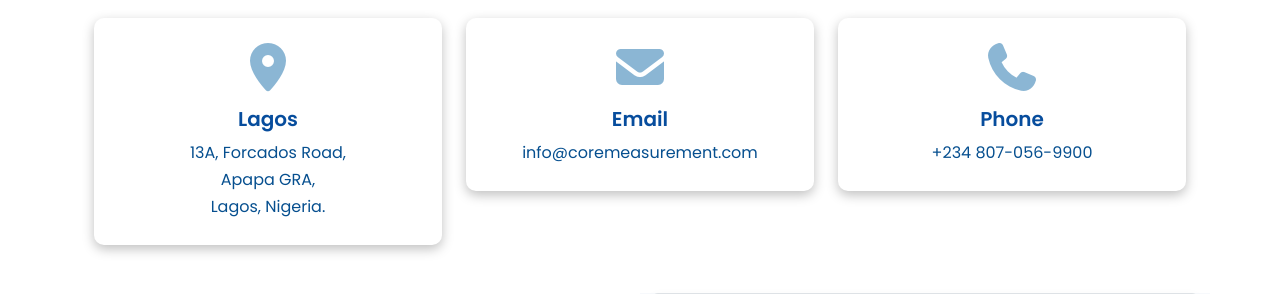
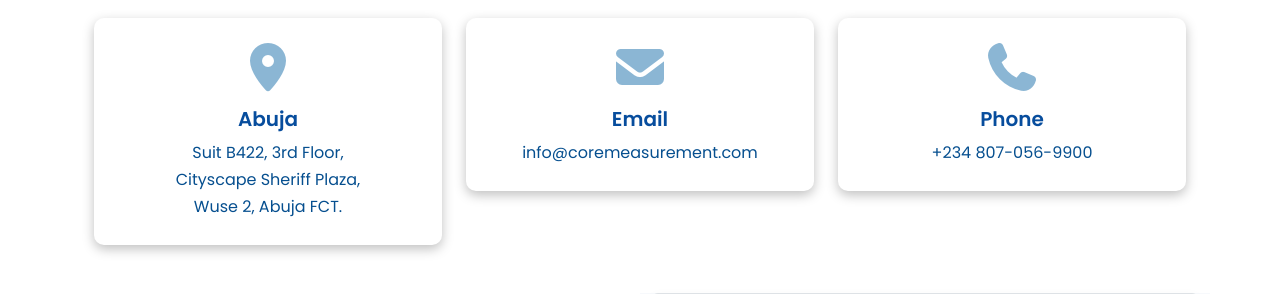
Before and after one commit to lookshines/core-measurement, a Django app: page //contact in a window 1280 px wide. Shown: the part 851-1145 px from the top of the page. Run offline with Django 5.2, Linux system fonts and the light colour scheme; some libraries are stand-ins or nearby versions.

Commit message:
updated address in contact page

```diff
--- a/templates/contact.html
+++ b/templates/contact.html
@@ -33,11 +33,11 @@
                                 <div class="icon-wrapper mb-3 position-relative">
                                     <i class="fa-solid fa-location-dot"></i>
                                 </div>
-                                <h3 class="h5 fw-semibold mb-2">Lagos</h3>
+                                <h3 class="h5 fw-semibold mb-2">Abuja</h3>
                                 <p class="mb-0">
-                                    13A, Forcados Road,<br>
-                                    Apapa GRA,<br>
-                                    Lagos, Nigeria.
+                                    Suit B422, 3rd Floor,<br>
+                                    Cityscape Sheriff Plaza,<br>
+                                    Wuse 2, Abuja FCT.
                                 </p>
                             </div>
                         </div>
@@ -73,7 +73,7 @@
 
                 <!-- Contact Form -->
                 <div class="col-12 col-lg-6">
-                    <iframe src="https://www.google.com/maps/embed?pb=!1m18!1m12!1m3!1d3964.6036289904455!2d3.35144057475255!3d6.444910393546404!2m3!1f0!2f0!3f0!3m2!1i1024!2i768!4f13.1!3m3!1m2!1s0x103b8bc954d26203%3A0x21d55ea84afbab01!2s13a%20Forcados%20Rd%2C%20Apapa%20Quays%2C%20Lagos%20102272%2C%20Lagos!5e0!3m2!1sen!2sng!4v1761520169436!5m2!1sen!2sng"
+                    <iframe src="https://www.google.com/maps/embed?pb=!1m18!1m12!1m3!1d3939.790584220687!2d7.4653557747813375!3d9.082833190980669!2m3!1f0!2f0!3f0!3m2!1i1024!2i768!4f13.1!3m3!1m2!1s0x104e0b000084c2df%3A0x1416ec42d3a844d7!2sCitiscape%20Shariff%20Plaza%20(By%20Banex)!5e0!3m2!1sen!2sng!4v1762400820436!5m2!1sen!2sng"
                     width="600" height="450" style="border:0;" allowfullscreen="" loading="lazy" referrerpolicy="no-referrer-when-downgrade">
                     </iframe>
 
```
